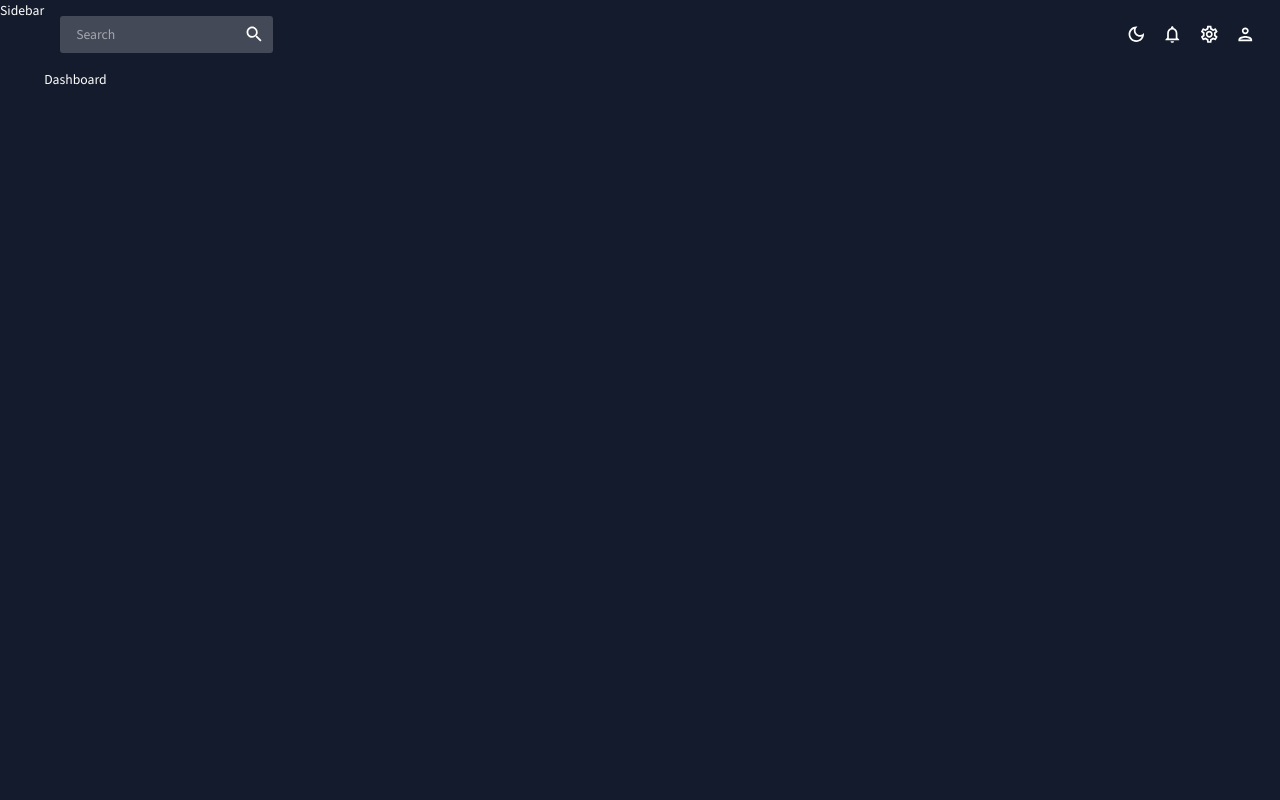
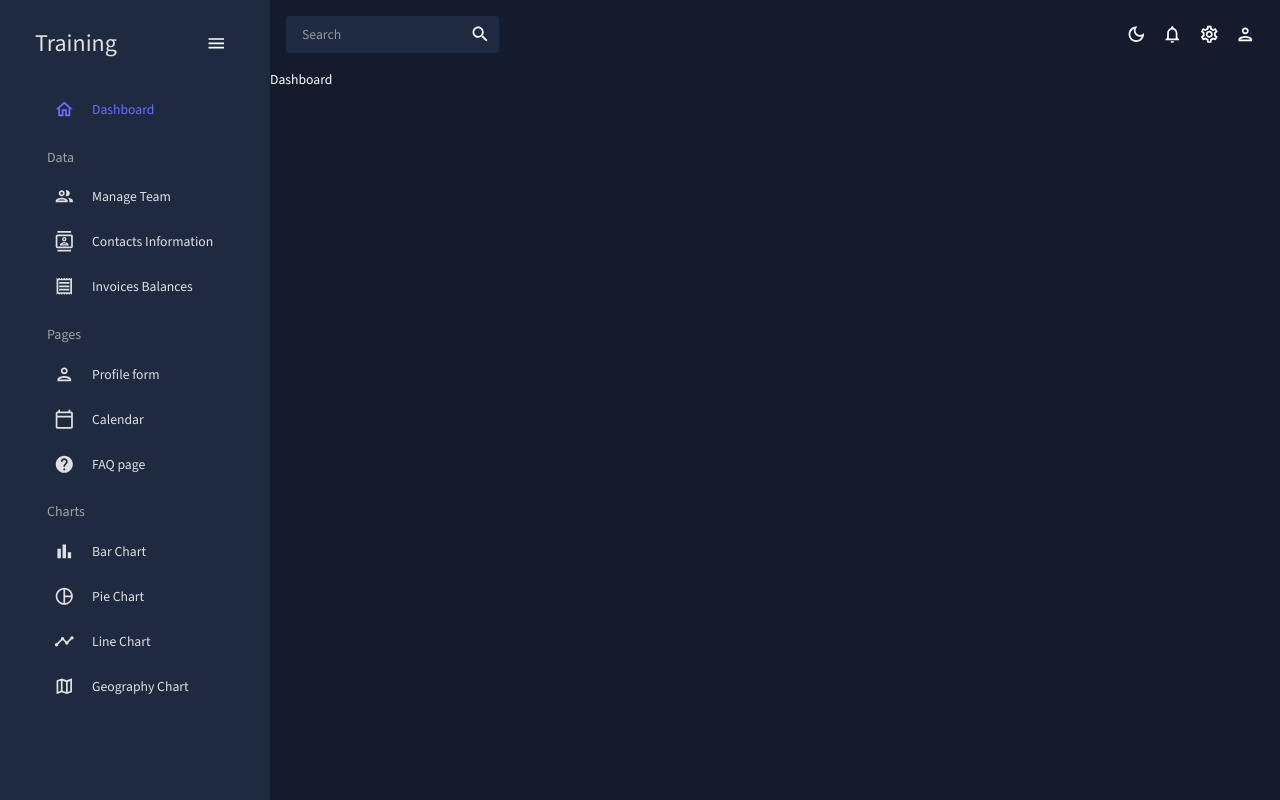
Before and after one commit to roshaanb/workout, a React (Create React App) app: page / in a window 1280 px wide. Built offline with nearby package versions, Linux system fonts and the light colour scheme.

Commit message:
complete sidebar

```diff
--- a/package.json
+++ b/package.json
@@ -21,7 +21,7 @@
     "formik": "^2.4.6",
     "react": "^18.3.1",
     "react-dom": "^18.3.1",
-    "react-pro-sidebar": "^1.1.0",
+    "react-pro-sidebar": "^0.7.1",
     "react-router-dom": "^6.26.1",
     "react-scripts": "5.0.1",
     "web-vitals": "^2.1.4",
--- a/src/scenes/global/Sidebar.jsx
+++ b/src/scenes/global/Sidebar.jsx
@@ -1,8 +1,199 @@
 import { useState } from "react";
-import { proSidebar, Menu, MenuItem } from "react-pro-sidebar";
+import { ProSidebar, Menu, MenuItem } from "react-pro-sidebar";
+import "react-pro-sidebar/dist/css/styles.css";
+import { Box, IconButton, Typography, useTheme } from "@mui/material";
+import { Link } from "react-router-dom";
+import { tokens } from "../../theme";
+import HomeOutlinedIcon from "@mui/icons-material/HomeOutlined";
+import PeopleOutlinedIcon from "@mui/icons-material/PeopleOutlined";
+import ContactsOutlinedIcon from "@mui/icons-material/ContactsOutlined";
+import ReceiptOutlinedIcon from "@mui/icons-material/ReceiptOutlined";
+import PersonOutlinedIcon from "@mui/icons-material/PersonOutlined";
+import CalendarTodayOutlinedIcon from "@mui/icons-material/CalendarTodayOutlined";
+import HelpOutlinedIcon from "@mui/icons-material/HelpOutlined";
+import BarChartOutlinedIcon from "@mui/icons-material/BarChartOutlined";
+import PieChartOutlineOutlinedIcon from "@mui/icons-material/PieChartOutlineOutlined";
+import TimelineOutlinedIcon from "@mui/icons-material/TimelineOutlined";
+import MenuOutlinedIcon from "@mui/icons-material/MenuOutlined";
+import MapOutlinedIcon from "@mui/icons-material/MapOutlined";
+
+const Item = ({ title, to, icon, selected, setSelected }) => {
+  const theme = useTheme();
+  const colors = tokens(theme.palette.mode);
+  return (
+    <MenuItem
+      active={selected === title}
+      style={{
+        color: colors.grey[100],
+      }}
+      onClick={() => setSelected(title)}
+      icon={icon}
+    >
+      <Typography>{title}</Typography>
+      <Link to={to} />
+    </MenuItem>
+  );
+};
 
 const Sidebar = () => {
-  return <div>Sidebar</div>;
+  const theme = useTheme();
+  const colors = tokens(theme.palette.mode);
+  const [isCollapsed, setIsCollapsed] = useState(false);
+  const [selected, setSelected] = useState("Dashboard");
+
+  return (
+    <Box
+      sx={{
+        "& .pro-sidebar-inner": {
+          background: `${colors.primary[400]} !important`,
+        },
+        "& .pro-icon-wrapper": {
+          backgroundColor: "transparent !important",
+        },
+        "& .pro-inner-item": {
+          padding: "5px 35px 5px 20px !important",
+        },
+        "& .pro-inner-item:hover": {
+          color: "#868dfb !important",
+        },
+        "& .pro-menu-item.active": {
+          color: "#6870fa !important",
+        },
+      }}
+    >
+      <ProSidebar collapsed={isCollapsed}>
+        <Menu iconShape="square">
+          {/* logo and menu icon */}
+          <MenuItem
+            onClick={() => setIsCollapsed(!isCollapsed)}
+            icon={isCollapsed ? <MenuOutlinedIcon /> : undefined}
+            style={{
+              margin: "10px 0 20px 0",
+              color: colors.grey[100],
+            }}
+          >
+            {!isCollapsed && (
+              <Box
+                display="flex"
+                justifyContent="space-between"
+                alignItems="center"
+                ml="15px"
+              >
+                <Typography variant="h3" color={colors.grey[100]}>
+                  Training
+                </Typography>
+                <IconButton onClick={() => setIsCollapsed(!isCollapsed)}>
+                  <MenuOutlinedIcon />
+                </IconButton>
+              </Box>
+            )}
+          </MenuItem>
+
+          {/* menu items */}
+          <Box paddingLeft={isCollapsed ? undefined : "10%"}>
+            <Item
+              title="Dashboard"
+              to="/"
+              icon={<HomeOutlinedIcon />}
+              selected={selected}
+              setSelected={setSelected}
+            />
+            <Typography
+              variant="h6"
+              color={colors.grey[300]}
+              sx={{ m: "15px 0 5px 20px" }}
+            >
+              Data
+            </Typography>
+            <Item
+              title="Manage Team"
+              to="/team"
+              icon={<PeopleOutlinedIcon />}
+              selected={selected}
+              setSelected={setSelected}
+            />
+            <Item
+              title="Contacts Information"
+              to="/contacts"
+              icon={<ContactsOutlinedIcon />}
+              selected={selected}
+              setSelected={setSelected}
+            />
+            <Item
+              title="Invoices Balances"
+              to="/invoices"
+              icon={<ReceiptOutlinedIcon />}
+              selected={selected}
+              setSelected={setSelected}
+            />
+            <Typography
+              variant="h6"
+              color={colors.grey[300]}
+              sx={{ m: "15px 0 5px 20px" }}
+            >
+              Pages
+            </Typography>
+            <Item
+              title="Profile form"
+              to="/form"
+              icon={<PersonOutlinedIcon />}
+              selected={selected}
+              setSelected={setSelected}
+            />{" "}
+            <Item
+              title="Calendar"
+              to="/calendar"
+              icon={<CalendarTodayOutlinedIcon />}
+              selected={selected}
+              setSelected={setSelected}
+            />
+            <Item
+              title="FAQ page"
+              to="/faq"
+              icon={<HelpOutlinedIcon />}
+              selected={selected}
+              setSelected={setSelected}
+            />{" "}
+            <Typography
+              variant="h6"
+              color={colors.grey[300]}
+              sx={{ m: "15px 0 5px 20px" }}
+            >
+              Charts
+            </Typography>
+            <Item
+              title="Bar Chart"
+              to="/bar"
+              icon={<BarChartOutlinedIcon />}
+              selected={selected}
+              setSelected={setSelected}
+            />
+            <Item
+              title="Pie Chart"
+              to="/pie"
+              icon={<PieChartOutlineOutlinedIcon />}
+              selected={selected}
+              setSelected={setSelected}
+            />{" "}
+            <Item
+              title="Line Chart"
+              to="/line"
+              icon={<TimelineOutlinedIcon />}
+              selected={selected}
+              setSelected={setSelected}
+            />{" "}
+            <Item
+              title="Geography Chart"
+              to="/geography"
+              icon={<MapOutlinedIcon />}
+              selected={selected}
+              setSelected={setSelected}
+            />
+          </Box>
+        </Menu>
+      </ProSidebar>
+    </Box>
+  );
 };
 
 export default Sidebar;
--- a/src/scenes/global/Topbar.jsx
+++ b/src/scenes/global/Topbar.jsx
@@ -11,15 +11,15 @@
 
 const Topbar = () => {
   const theme = useTheme();
-  const colours = tokens(theme.palette.mode);
-  const colourMode = useContext(ColorModeContext);
+  const colors = tokens(theme.palette.mode);
+  const colorMode = useContext(ColorModeContext);
 
   return (
     <Box display={"flex"} justifyContent={"space-between"} p={2}>
       {/* search bar */}
       <Box
         display={"flex"}
-        backgroundColor={colours.primary[400]}
+        backgroundColor={colors.primary[400]}
         borderRadius={"3px"}
       >
         <InputBase sx={{ ml: 2, flex: 1 }} placeholder={"Search"} />
@@ -30,7 +30,7 @@
 
       {/* icons */}
       <Box display={"flex"}>
-        <IconButton onClick={colourMode.toggleColourMode}>
+        <IconButton onClick={colorMode.togglecolorMode}>
           {theme.palette.mode === "dark" ? (
             <DarktModeOutlined />
           ) : (
--- a/src/theme.js
+++ b/src/theme.js
@@ -1,7 +1,7 @@
 import { createContext, useState, useMemo } from "react";
 import { createTheme } from "@mui/material/styles";
 
-// colour design tokens
+// color design tokens
 export const tokens = (mode) => ({
   ...(mode === "dark"
     ? {
@@ -20,7 +20,7 @@
           100: "#d0d1d5",
           200: "#a1a4ab",
           300: "#727681",
-          400: "#434957",
+          400: "#1F2A40",
           500: "#141b2d",
           600: "#101624",
           700: "#0c101b",
@@ -122,7 +122,7 @@
 
 // mui theme settings
 export const themeSettings = (mode) => {
-  const colours = tokens(mode);
+  const colors = tokens(mode);
   return {
     palette: {
       mode: mode,
@@ -130,32 +130,32 @@
         ? {
             // palette values for dark mode
             primary: {
-              main: colours.primary[500],
+              main: colors.primary[500],
             },
             secondary: {
-              main: colours.greenAccent[500],
+              main: colors.greenAccent[500],
             },
             neutral: {
-              dark: colours.grey[700],
-              main: colours.grey[500],
-              light: colours.grey[100],
+              dark: colors.grey[700],
+              main: colors.grey[500],
+              light: colors.grey[100],
             },
             background: {
-              default: colours.primary[500],
+              default: colors.primary[500],
             },
           }
         : {
             // palette values for light mode
             primary: {
-              main: colours.primary[100],
+              main: colors.primary[100],
             },
             secondary: {
-              main: colours.greenAccent[500],
+              main: colors.greenAccent[500],
             },
             neutral: {
-              dark: colours.grey[700],
-              main: colours.grey[500],
-              light: colours.grey[100],
+              dark: colors.grey[700],
+              main: colors.grey[500],
+              light: colors.grey[100],
             },
             background: {
               default: "#fcfcfc",
@@ -195,13 +195,13 @@
 
 // context for color mode
 export const ColorModeContext = createContext({
-  toggleColourMode: () => {},
+  toggleColorMode: () => {},
 });
 
 export const useMode = () => {
   const [mode, setMode] = useState("dark");
   const colorMode = useMemo(() => ({
-    toggleColourMode: () =>
+    toggleColorMode: () =>
       setMode((prev) => (prev === "light" ? "dark" : "light")),
   }));
 
```
Also changed, not shown: 1 other file (tests, documents, lock files or other folders).
